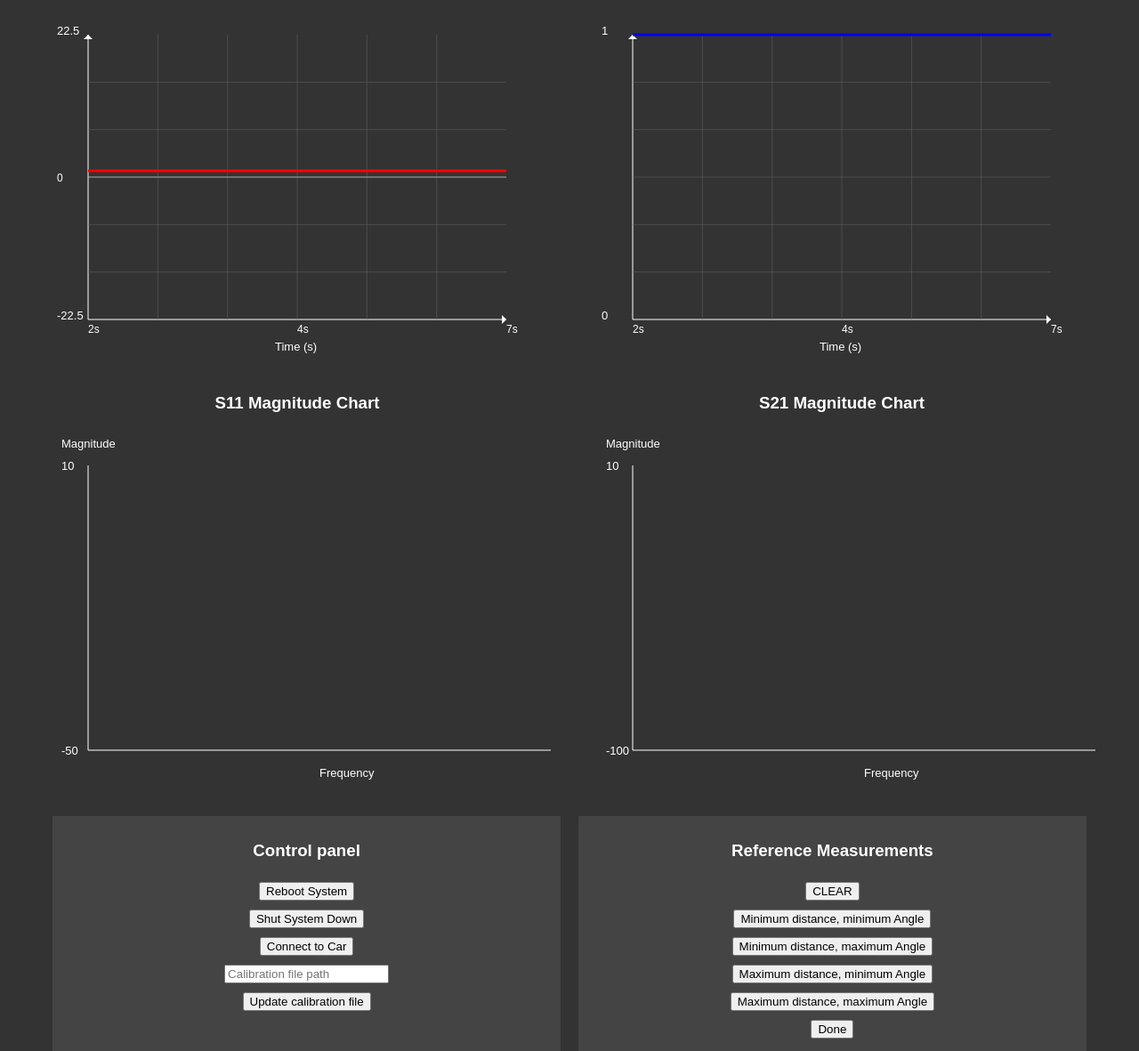
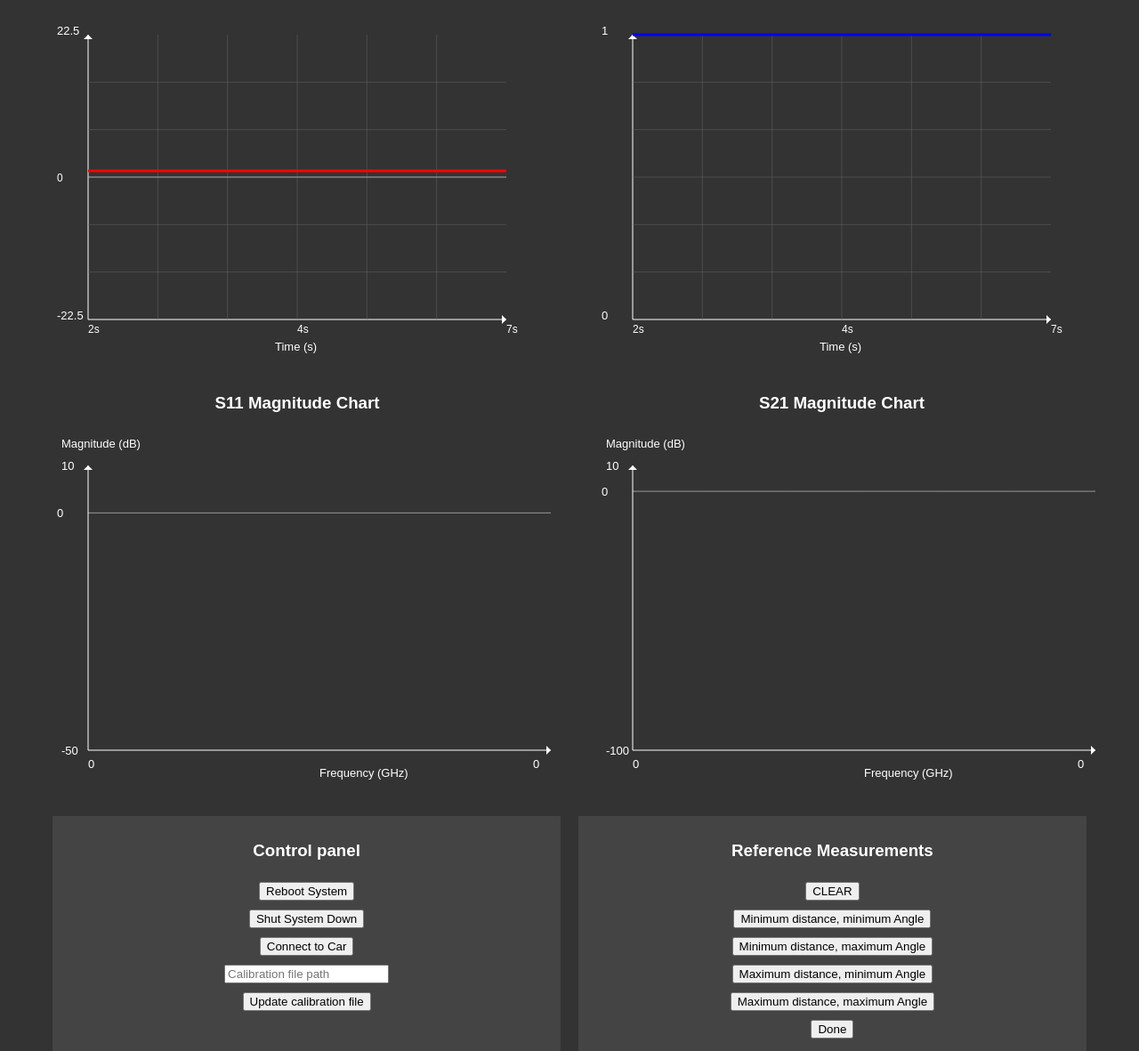
Before and after one commit to PICC-Group/picc-device, a Flask app: page / in a window 1280 px wide. Shown: the part 512-1693 px from the top of the page at 89% size. Run offline with Flask 3, Linux system fonts and the light colour scheme; parts of the project's set-up code (start-up, migrations or seed data) failed here and were passed over.

Commit message:
Added chart labels and zero line.

```diff
--- a/main.py
+++ b/main.py
@@ -8,7 +8,7 @@
 import asyncio
 import subprocess
 
-DATA_FILE = "../save_plate.csv"
+DATA_FILE = False#"../save_plate.csv"
 CALIBRATION_FILE = "../cal0514.cal"
 VERBOSE = True
 PROCESS_SLEEP_TIME = 0.0001
--- a/templates/index.html
+++ b/templates/index.html
@@ -234,14 +234,16 @@
             return 20 * Math.log10(Math.sqrt(real ** 2 + imaginary ** 2));
         }
 
-        function drawMagnitudeChart(canvas, data, color, minY = 0, maxY = null) {
+        function drawMagnitudeChart(canvas, data, color, minY = 0, maxY = null, showZeroLine = false) {
             const ctx = canvas.getContext('2d');
             const width = canvas.width;
             const height = canvas.height;
             const padding = 40;
+            const arrowSize = 5; // Size of the arrowheads
 
             ctx.clearRect(0, 0, width, height);
 
+            // Draw axis lines
             ctx.strokeStyle = 'white';
             ctx.lineWidth = 1;
             ctx.beginPath();
@@ -250,14 +252,46 @@
             ctx.lineTo(width - padding, height - padding);
             ctx.stroke();
 
+            // Draw arrowheads
+            ctx.fillStyle = 'white';
+            // Y-axis arrowhead
+            ctx.beginPath();
+            ctx.moveTo(padding, padding);
+            ctx.lineTo(padding - arrowSize, padding + arrowSize);
+            ctx.lineTo(padding + arrowSize, padding + arrowSize);
+            ctx.closePath();
+            ctx.fill();
+
+            // X-axis arrowhead
+            ctx.beginPath();
+            ctx.moveTo(width - padding, height - padding);
+            ctx.lineTo(width - padding - arrowSize, height - padding - arrowSize);
+            ctx.lineTo(width - padding - arrowSize, height - padding + arrowSize);
+            ctx.closePath();
+            ctx.fill();
+
+            // Calculate maxY if not provided
+            const calculatedMaxY = maxY !== null ? maxY : Math.max(...data.map(d => d.magnitude));
+
+            // Draw zero line if needed
+            if (showZeroLine && minY < 0 && 0 < calculatedMaxY) {
+                const zeroY = height - padding - ((0 - minY) / (calculatedMaxY - minY)) * (height - 2 * padding);
+                ctx.strokeStyle = 'white';
+                ctx.lineWidth = 0.5;
+                ctx.beginPath();
+                ctx.moveTo(padding, zeroY);
+                ctx.lineTo(width - padding, zeroY);
+                ctx.stroke();
+                ctx.fillText('0', 5, zeroY + 5);
+            }
+
+            // Draw axis labels
             ctx.fillStyle = 'white';
             ctx.font = '13px Arial';
-            ctx.fillText('Frequency', width / 2, height - 10);
-            ctx.fillText('Magnitude', 10, padding / 2);
+            ctx.fillText('Frequency (GHz)', width / 2, height - 10);
+            ctx.fillText('Magnitude (dB)', 10, padding / 2);
 
             if (data.length > 0) {
-                const calculatedMaxY = maxY !== null ? maxY : Math.max(...data.map(d => d.magnitude));
-
                 ctx.strokeStyle = color;
                 ctx.lineWidth = 2;
                 ctx.beginPath();
@@ -275,8 +309,15 @@
                 // Draw min and max Y labels
                 ctx.fillText(minY, 10, height - padding + 5);
                 ctx.fillText(calculatedMaxY, 10, padding + 5);
+                 // Draw first and last frequency labels
+            const firstFrequency = data[0].frequency/1e9;
+            const lastFrequency = data[data.length - 1].frequency/1e9;
+            ctx.fillText(firstFrequency, padding, height - padding + 20);
+            ctx.fillText(lastFrequency, width - padding - 20, height - padding + 20);
             }
         }
+
+
 
         function updateMagnitudeCharts(s11, s21) {
             s11Data.length = 0;
@@ -289,8 +330,8 @@
                 s21Data.push({ frequency, magnitude: calculateMagnitudeDB(real, imaginary) });
             });
 
-            drawMagnitudeChart(document.getElementById('s11Chart'), s11Data, '#ffa73e', minY=-50, maxY=10);
-            drawMagnitudeChart(document.getElementById('s21Chart'), s21Data, '#ffa73e', minY=-100, maxY=10);
+            drawMagnitudeChart(document.getElementById('s11Chart'), s11Data, '#ffa73e', minY=-50, maxY=10, true);
+            drawMagnitudeChart(document.getElementById('s21Chart'), s21Data, '#ffa73e', minY=-100, maxY=10, true);
         }
 
         function fetchData() {
```
